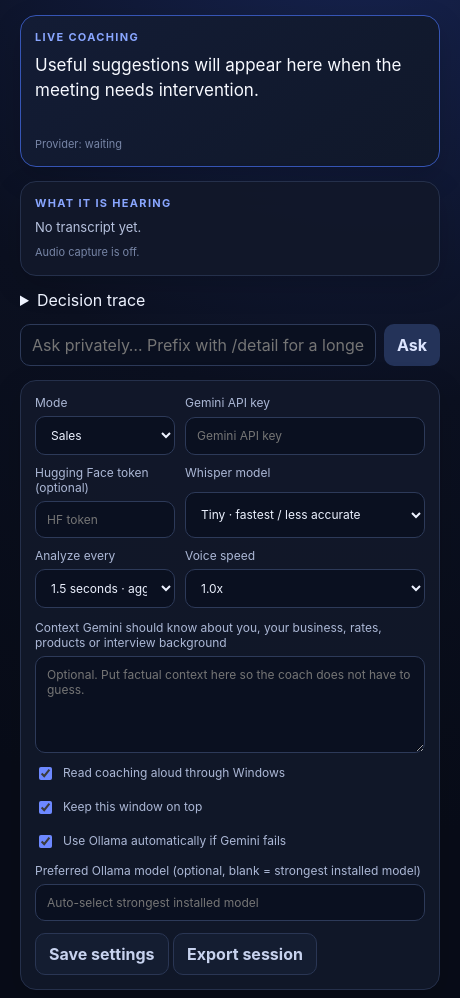
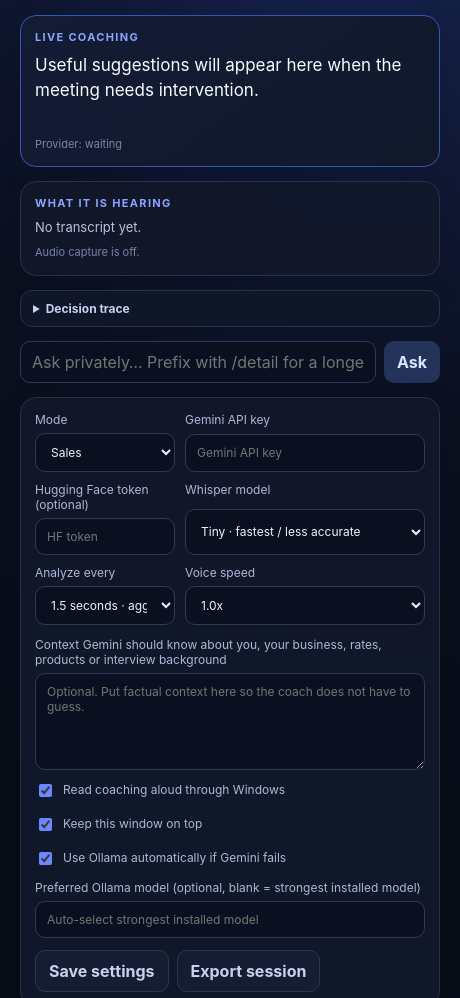
Before and after one commit to lionsgrandson/zoomComp, an Electron app: page src/renderer/index.html in a window 460 px wide. Shown: the part 102-1100 px from the top of the page. Drawn offline with Linux system fonts and the light colour scheme; no server answers.

Commit message:
style: add trace and export controls

```diff
--- a/src/renderer/styles.css
+++ b/src/renderer/styles.css
@@ -60,3 +60,31 @@ body.compact .advice { min-height: 48px; max-height: 70px; overflow: auto; font-
 body.compact .primary { min-height: 34px; padding: 7px 10px; }
 body.compact .run-controls { grid-template-columns: 1fr auto; }
 body.compact .run-controls .secondary { min-width: 72px; padding: 7px 9px; }
+
+
+.trace-panel {
+  border: 1px solid #24304d;
+  border-radius: 12px;
+  padding: 10px 12px;
+  background: #0f1628;
+}
+
+.trace-panel summary {
+  cursor: pointer;
+  font-size: 12px;
+  font-weight: 700;
+  color: #c8d2f0;
+}
+
+.trace-panel .transcript {
+  margin-top: 10px;
+  max-height: 120px;
+  min-height: 56px;
+  font-size: 11px;
+}
+
+.settings-actions {
+  display: flex;
+  gap: 8px;
+  flex-wrap: wrap;
+}
```
